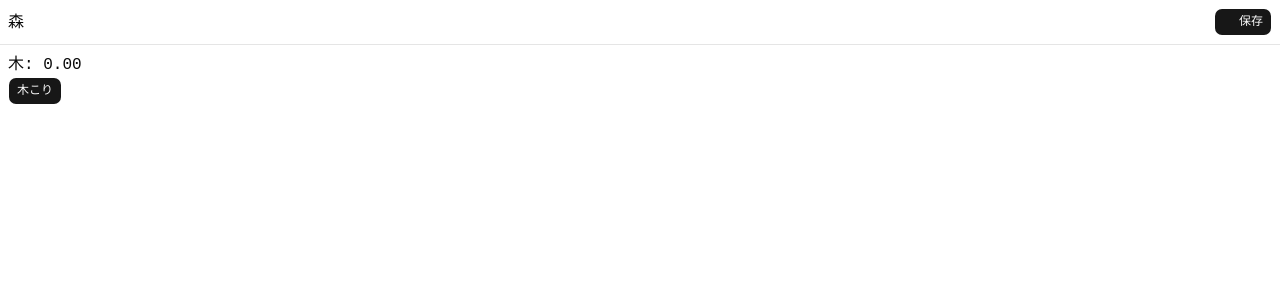
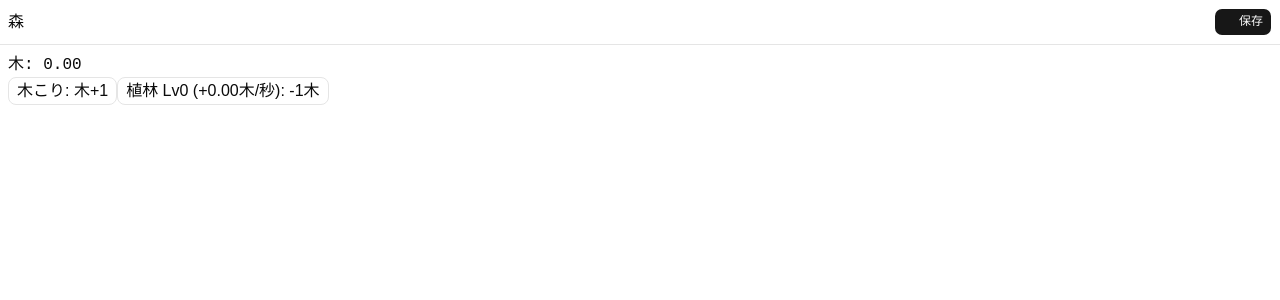
Before and after one commit to HitsujiRere/increment-game, a React (Vite) app: page / in a window 1280 px wide. Shown: the top 300 px of the page. Built offline with nearby package versions, Linux system fonts and the light colour scheme; some icons are missing.

Commit message:
feat: zustandによるgamestateの監視

```diff
--- a/package.json
+++ b/package.json
@@ -28,7 +28,8 @@
 		"react-dom": "^19.3.0",
 		"shadcn": "^4.21.0",
 		"tailwindcss": "^4.3.3",
-		"tw-animate-css": "^1.4.0"
+		"tw-animate-css": "^1.4.0",
+		"zustand": "^5.0.15"
 	},
 	"devDependencies": {
 		"@babel/core": "^8.0.6",
--- a/src/client/GameClient.ts
+++ b/src/client/GameClient.ts
@@ -1,7 +1,7 @@
-import type { GameSnapshot } from "@/engine/domain/GameSnapshot";
 import type { GameState } from "@/engine/domain/GameState";
 import type { GameCommand } from "@/engine/protocol/commands";
 import type { GameEvent } from "@/engine/protocol/events";
+import { useGameStore } from "@/store/gameStore";
 
 type PendingExportRequest = {
 	resolve: (save: GameState) => void;
@@ -11,8 +11,6 @@ type PendingExportRequest = {
 export class GameClient {
 	private readonly worker: Worker;
 
-	private readonly snapshot: GameSnapshot;
-
 	private readonly pendingExports = new Map<string, PendingExportRequest>();
 
 	constructor() {
@@ -21,23 +19,19 @@ export class GameClient {
 			{ type: "module" },
 		);
 
-		// TODO: dummy snapshot
-		this.snapshot = {
-			wood: 0,
-			plantingLevel: 0,
-		};
-
 		this.worker.onmessage = (event: MessageEvent<GameEvent>) => {
 			this.handleEvent(event.data);
 		};
 	}
 
 	private handleEvent(event: GameEvent): void {
-		console.log(event);
+		if (event.type !== "snapshot") {
+			console.log(event);
+		}
 
 		switch (event.type) {
 			case "snapshot":
-				Object.assign(this.snapshot, structuredClone(event.snapshot));
+				useGameStore.getState().setSnapshot(event.snapshot);
 				break;
 
 			case "state/imported":
@@ -60,10 +54,6 @@ export class GameClient {
 		}
 	}
 
-	getSnapshot(): GameSnapshot {
-		return this.snapshot;
-	}
-
 	exportState(): Promise<GameState> {
 		const requestId = crypto.randomUUID();
 
@@ -84,9 +74,16 @@ export class GameClient {
 		} satisfies GameCommand);
 	}
 
+	// TODO: 整理
 	lumberjack(): void {
 		this.worker.postMessage({
 			type: "lumberjack",
 		} satisfies GameCommand);
 	}
+
+	plant(): void {
+		this.worker.postMessage({
+			type: "plant",
+		} satisfies GameCommand);
+	}
 }
--- a/src/engine/GameLoop.ts
+++ b/src/engine/GameLoop.ts
@@ -3,7 +3,7 @@ export class GameLoop {
 	private timerId: ReturnType<typeof setTimeout> | null = null;
 	private lastTime = 0;
 
-	private readonly tickRate = 1000 / 1;
+	private readonly tickRate = 1000 / 20;
 
 	private readonly update: (delta: number) => void;
 
--- a/src/engine/domain/GameRule.ts
+++ b/src/engine/domain/GameRule.ts
@@ -3,5 +3,5 @@ export function getWoodPerSecond(plantingLevel: number): number {
 }
 
 export function getPlantingCost(plantingLevel: number): number {
-	return plantingLevel * 10;
+	return plantingLevel + 1;
 }
--- a/src/engine/game.worker.ts
+++ b/src/engine/game.worker.ts
@@ -1,3 +1,4 @@
+import { getPlantingCost } from "./domain/GameRule";
 import { createInitialGameState } from "./domain/GameState";
 import { GameEngine } from "./GameEngine";
 import { GameLoop } from "./GameLoop";
@@ -31,6 +32,7 @@ self.onmessage = (event: MessageEvent<GameCommand>) => {
 
 		case "plant":
 			// TODO:
+			state.wood -= getPlantingCost(state.plantingLevel);
 			state.plantingLevel += 1;
 			break;
 
--- a/src/features/wood/Wood.tsx
+++ b/src/features/wood/Wood.tsx
@@ -1,17 +1,37 @@
 import { useGameClient } from "@/components/GameProvider";
 import { Button } from "@/components/ui/button";
+import { getPlantingCost, getWoodPerSecond } from "@/engine/domain/GameRule";
+import { useGameStore } from "@/store/gameStore";
 
 export function Wood() {
 	const gameClient = useGameClient();
+
+	const wood = useGameStore((state) => state.snapshot.wood);
+	const plantingLevel = useGameStore((state) => state.snapshot.plantingLevel);
 
 	return (
 		<div>
 			<div className="font-mono">
 				{/* TODO: 値の適切な監視 */}
-				木: {gameClient.getSnapshot().wood.toFixed(2)}
+				木: {wood.toFixed(2)}
 			</div>
 
-			<Button onClick={() => gameClient.lumberjack()}>木こり</Button>
+			<Button
+				variant="outline"
+				onClick={() => gameClient.lumberjack()}
+				className="text-base"
+			>
+				木こり: 木+1
+			</Button>
+
+			<Button
+				variant="outline"
+				onClick={() => gameClient.plant()}
+				className="text-base"
+			>
+				植林 Lv{plantingLevel} (+{getWoodPerSecond(plantingLevel).toFixed(2)}
+				木/秒): -{getPlantingCost(plantingLevel)}木
+			</Button>
 		</div>
 	);
 }
--- /dev/null
+++ b/src/store/gameStore.ts
@@ -0,0 +1,18 @@
+import { create } from "zustand";
+import type { GameSnapshot } from "@/engine/domain/GameSnapshot";
+
+type GameStore = {
+	snapshot: GameSnapshot;
+	setSnapshot: (snapshot: GameSnapshot) => void;
+};
+
+export const useGameStore = create<GameStore>((set) => ({
+	snapshot: {
+		// TODO: dummy snapshot
+		wood: 0,
+		plantingLevel: 0,
+	},
+	setSnapshot: (snapshot) => {
+		set({ snapshot });
+	},
+}));
```
Also changed, not shown: 1 other file (tests, documents, lock files or other folders).
